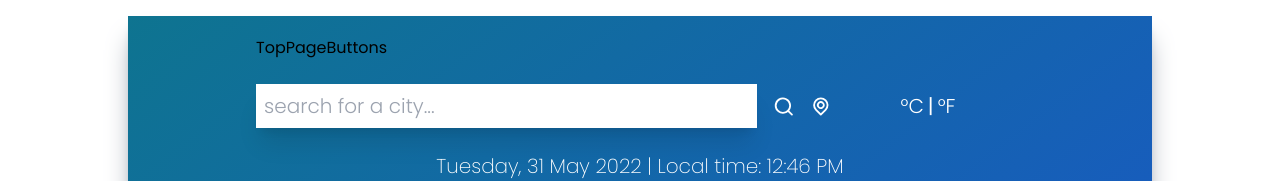
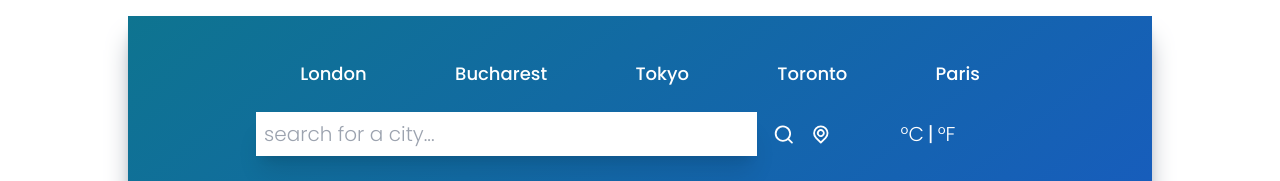
Before and after one commit to mcrzx/Weather-app, a React (Create React App) app: page / in a window 1280 px wide. Shown: the top 181 px of the page. Built offline with nearby package versions, Linux system fonts and the light colour scheme.

Commit message:
Top page quick links

```diff
--- a/src/components/TopPageButtons.jsx
+++ b/src/components/TopPageButtons.jsx
@@ -1,9 +1,44 @@
 import React from 'react'
 
 function TopPageButtons() {
-  return (
-    <div>TopPageButtons</div>
-  )
+    const cities = [
+    {
+      id:1,
+      title: 'London'
+    },
+    {
+      id:2,
+      title: 'Bucharest'
+    },
+    {
+      id:3,
+      title: 'Tokyo'
+    },
+    {
+      id:4,
+      title: 'Toronto'
+    },
+    {
+      id:5,
+      title: 'Paris'
+    }
+
+
+
+
+
+
+  ]
+
+
+   return  <div className='flex item-center justify-around my-6'>
+    {cities.map((city) => (
+        <button key={city.id} className='text-white text-lg font-medium'>
+          {city.title}
+          </button>
+    ))}
+   </div>
+
 }
 
 export default TopPageButtons
```
